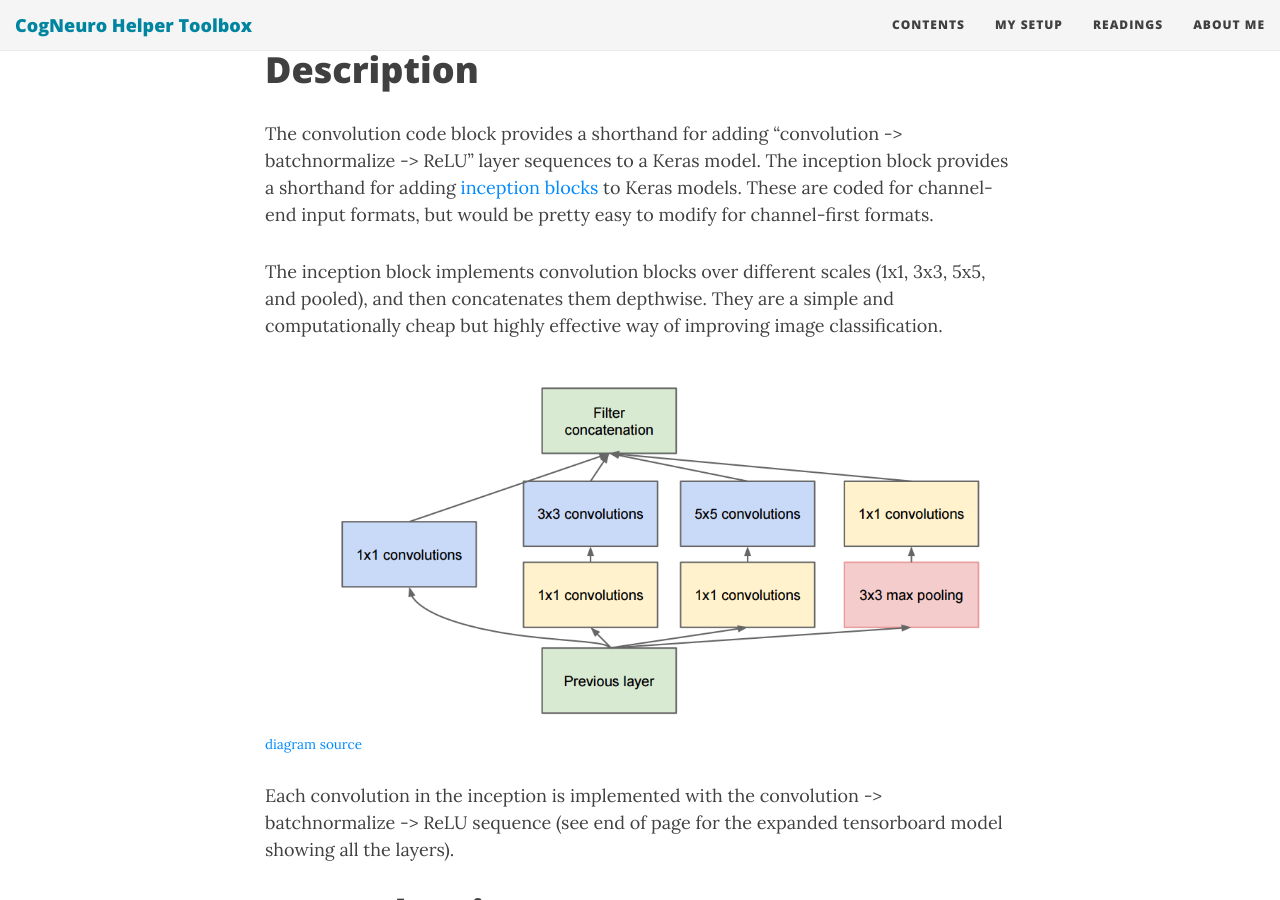
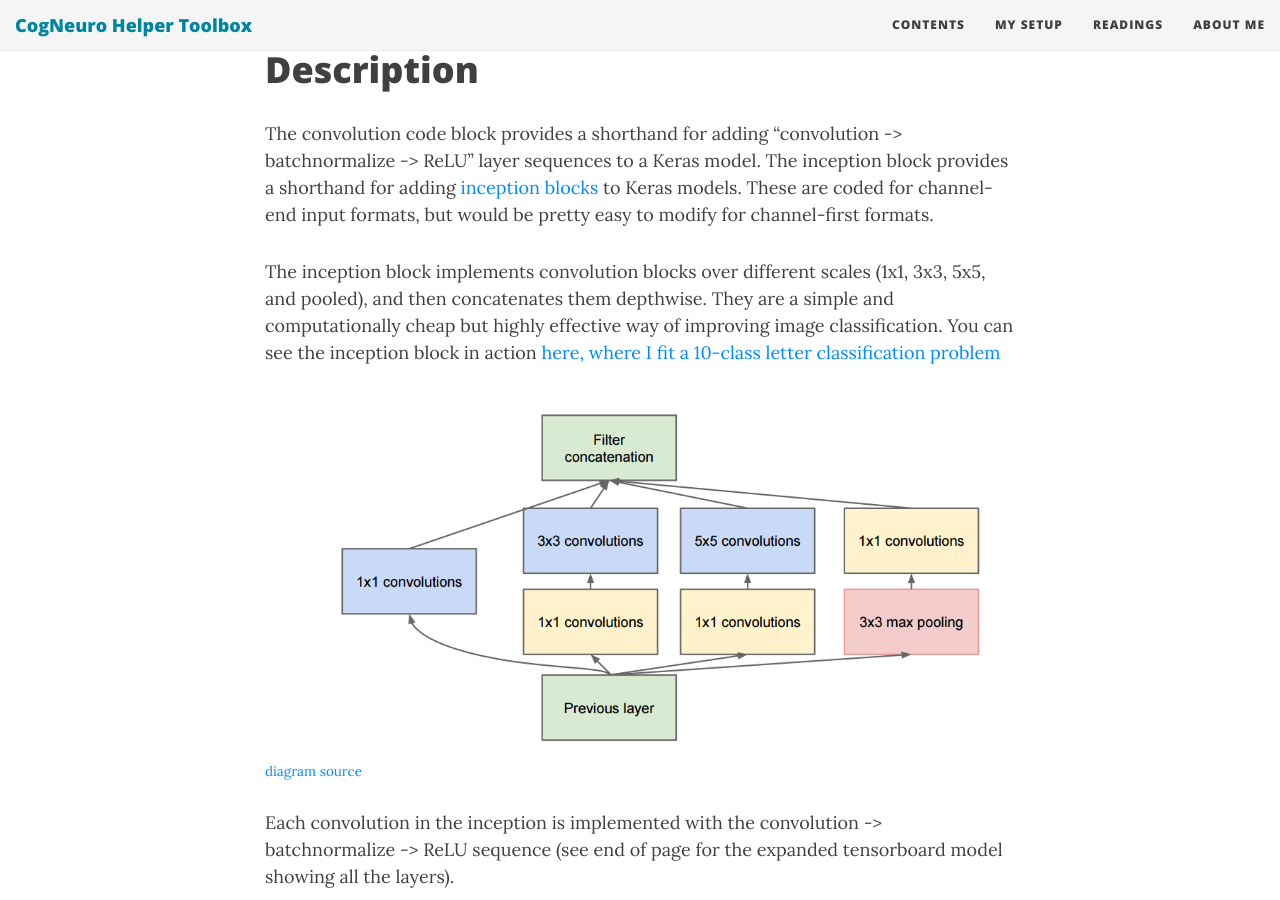
Before and after one commit to ndelaneybusch/Cogneuro_helpers, a Jekyll site: the page built from _deep/Inception.md, in a window 1280 px wide and 900 px high, scrolled down 394 px. Built offline with Jekyll 4.4.1, drawn with Linux system fonts in a browser that asks for light colours; nearby versions of some CDN libraries.

Commit message:
Update Inception.md

```diff
--- a/_deep/Inception.md
+++ b/_deep/Inception.md
@@ -4,7 +4,7 @@ title: Convolution shorthands and inception blocks
 # Description
 The convolution code block provides a shorthand for adding "convolution -> batchnormalize -> ReLU" layer sequences to a Keras model. The inception block provides a shorthand for adding [inception blocks](https://arxiv.org/pdf/1409.4842.pdf) to Keras models. These are coded for channel-end input formats, but would be pretty easy to modify for channel-first formats.
 
-The inception block implements convolution blocks over different scales (1x1, 3x3, 5x5, and pooled), and then concatenates them depthwise. They are a simple and computationally cheap but highly effective way of improving image classification.
+The inception block implements convolution blocks over different scales (1x1, 3x3, 5x5, and pooled), and then concatenates them depthwise. They are a simple and computationally cheap but highly effective way of improving image classification. You can see the inception block in action [here, where I fit a 10-class letter classification problem](/Cogneuro_helpers/2017-09-26-notmnist-inception/)
 
 [![inceptionblock_diagram](/Cogneuro_helpers/img/inceptionblock_diagram.png)](/Cogneuro_helpers/img/inceptionblock_diagram.png)
 <sub><a href='https://medium.com/initialized-capital/we-need-to-go-deeper-a-practical-guide-to-tensorflow-and-inception-50e66281804f'>diagram source</a>
```
